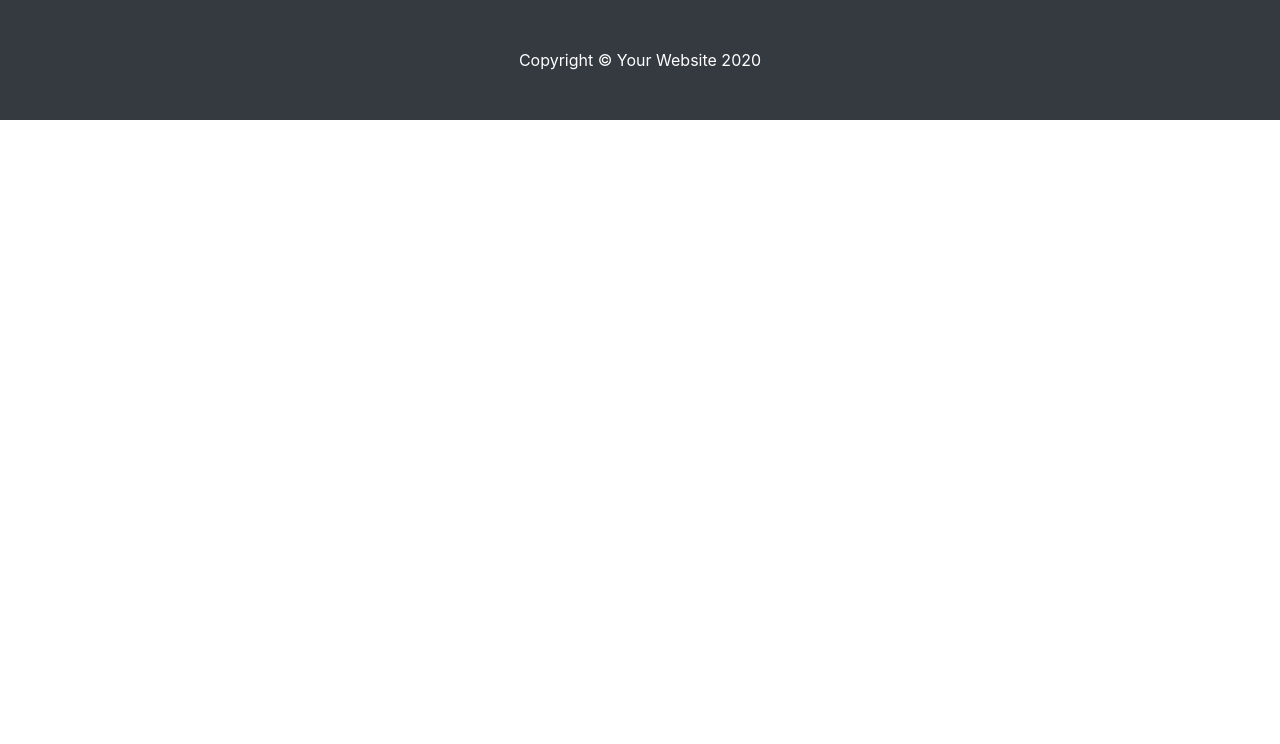
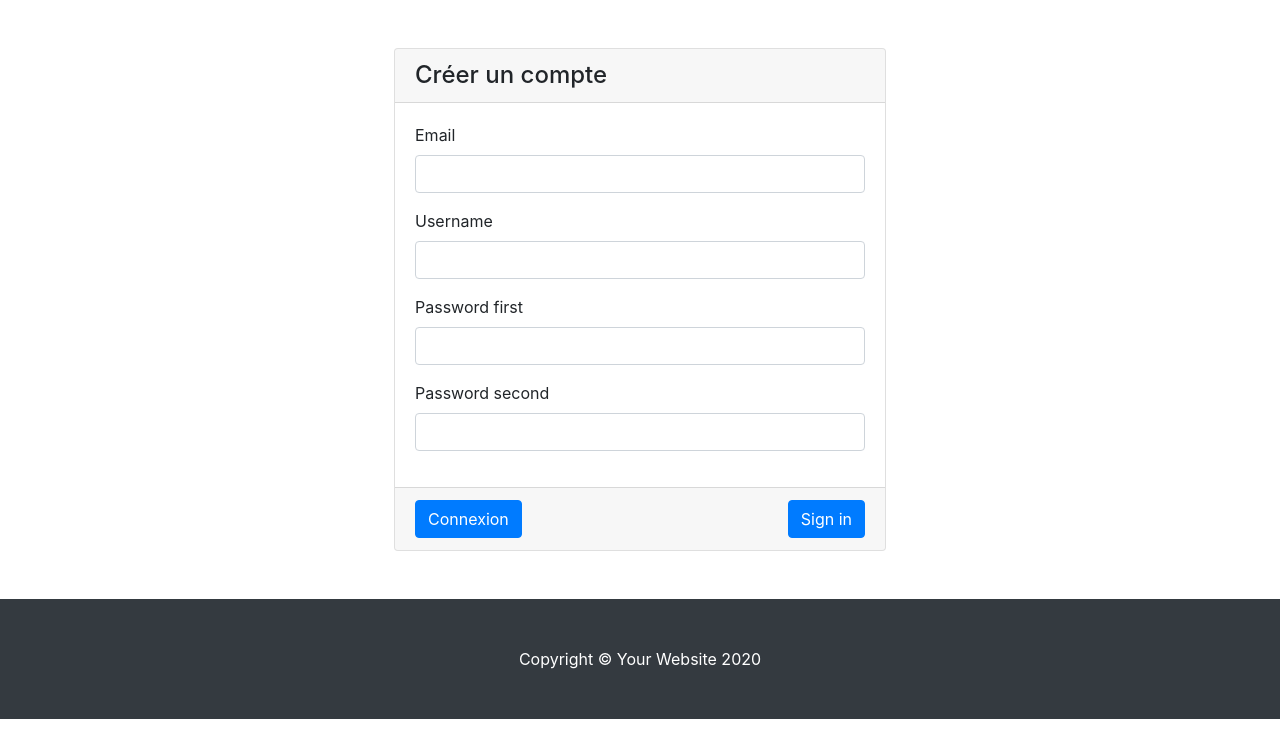
Before and after one commit to dinasty-serv/p6_openclassrooms, a Symfony app: template templates/security/register.html.twig in a window 1280 px wide. Shown: the part 56-800 px from the top of the page. Run offline with Twig, Linux system fonts and the light colour scheme; the template is opened without the code that fills it, so the values that code supplies are empty; form fields are guessed from the names that the template uses; some libraries are stand-ins or nearby versions.

Commit message:
Add register page and SwiftMailer

```diff
--- a/composer.json
+++ b/composer.json
@@ -34,6 +34,7 @@
         "symfony/security-bundle": "5.2.*",
         "symfony/serializer": "5.2.*",
         "symfony/string": "5.2.*",
+        "symfony/swiftmailer-bundle": "^3.5",
         "symfony/translation": "5.2.*",
         "symfony/twig-bundle": "^5.2",
         "symfony/validator": "5.2.*",
--- a/config/bundles.php
+++ b/config/bundles.php
@@ -12,4 +12,5 @@ return [
     Symfony\Bundle\MonologBundle\MonologBundle::class => ['all' => true],
     Symfony\Bundle\DebugBundle\DebugBundle::class => ['dev' => true, 'test' => true],
     Symfony\Bundle\MakerBundle\MakerBundle::class => ['dev' => true],
+    Symfony\Bundle\SwiftmailerBundle\SwiftmailerBundle::class => ['all' => true],
 ];
--- a/src/Entity/User.php
+++ b/src/Entity/User.php
@@ -59,12 +59,12 @@ class User implements UserInterface
     private $imgProfile;
 
     /**
-     * @ORM\OneToMany(targetEntity=Comment::class, mappedBy="userId", orphanRemoval=true)
+     * @ORM\OneToMany(targetEntity=Comment::class, mappedBy="user", orphanRemoval=true)
      */
     private $comments;
 
     /**
-     * @ORM\OneToMany(targetEntity=Trick::class, mappedBy="userId", orphanRemoval=true)
+     * @ORM\OneToMany(targetEntity=Trick::class, mappedBy="user", orphanRemoval=true)
      */
     private $tricks;
 
@@ -75,6 +75,8 @@ class User implements UserInterface
     {
         $this->comments = new ArrayCollection();
         $this->tricks = new ArrayCollection();
+
+        $this->createdAt = new \DateTime();
     }
 
     /**
--- a/templates/base.html.twig
+++ b/templates/base.html.twig
@@ -81,6 +81,17 @@
         </div>
     </div>
 </nav>
+<div class="container">
+    {% for label, messages in app.flashes %}
+        {% for message in messages %}
+                <div class="alert alert-{{ label }}">
+                    {{ message }}
+                </div>
+
+        {% endfor %}
+
+    {% endfor %}
+</div>
 {% block body %}{% endblock %}
 <!-- Footer -->
 <footer class="py-5 bg-dark">
--- a/templates/security/register.html.twig
+++ b/templates/security/register.html.twig
@@ -1,7 +1,49 @@
 {% extends 'base.html.twig' %}
-{% block title %}
 
+{% block title %}Créer un compte{% endblock %}
+
+{% block body %}
+    <div class="container">
+        <div class="row p-lg-5 justify-content-center">
+            <div class="col-lg-6 mb-6">
+                <div class="card h-100">
+                    {{ form_start(form) }}
+                        <h4 class="card-header">Créer un compte</h4>
+                        <div class="card-body">
+                        <div class="form-group">
+                            {{ form_label(form.email) }}
+                            {{ form_widget(form.email) }}
+                            <small style="color: red">{{ form_errors(form.email) }}</small>
+                        </div>
+                            <div class="form-group">
+                                {{ form_label(form.username) }}
+                                {{ form_widget(form.username) }}
+                                <small style="color: red">{{ form_errors(form.username) }}</small>
+                            </div>
+                            <div class="form-group">
+                                {{ form_label(form.password.first) }}
+                                {{ form_widget(form.password.first) }}
+                                <small style="color: red">{{ form_errors(form.password.first) }}</small>
+                            </div>
+                            <div class="form-group">
+                                {{ form_label(form.password.second) }}
+                                {{ form_widget(form.password.second) }}
+                                <small style="color: red">{{ form_errors(form.password.second) }}</small>
+                            </div>
+
+
+
+                        </div>
+                        <div class="card-footer">
+                            <button class="btn btn-primary float-lg-right" type="submit">
+                                Sign in
+                            </button>
+                            <a href="{{ path('app_login') }}" class="btn btn-primary">Connexion</a>
+                        </div>
+                    {{ form_end(form) }}
+                </div>
+            </div>
+
+        </div>
+    </div>
 {% endblock %}
-{% block body %}
-
-{% endblock %}
```
Also changed, not shown: src/Controller/SecurityController.php (+27 -2 lines), src/Form/RegisterType.php (+57 -3 lines), templates/security/login.html.twig (+18 -4 lines), 6 other files.
